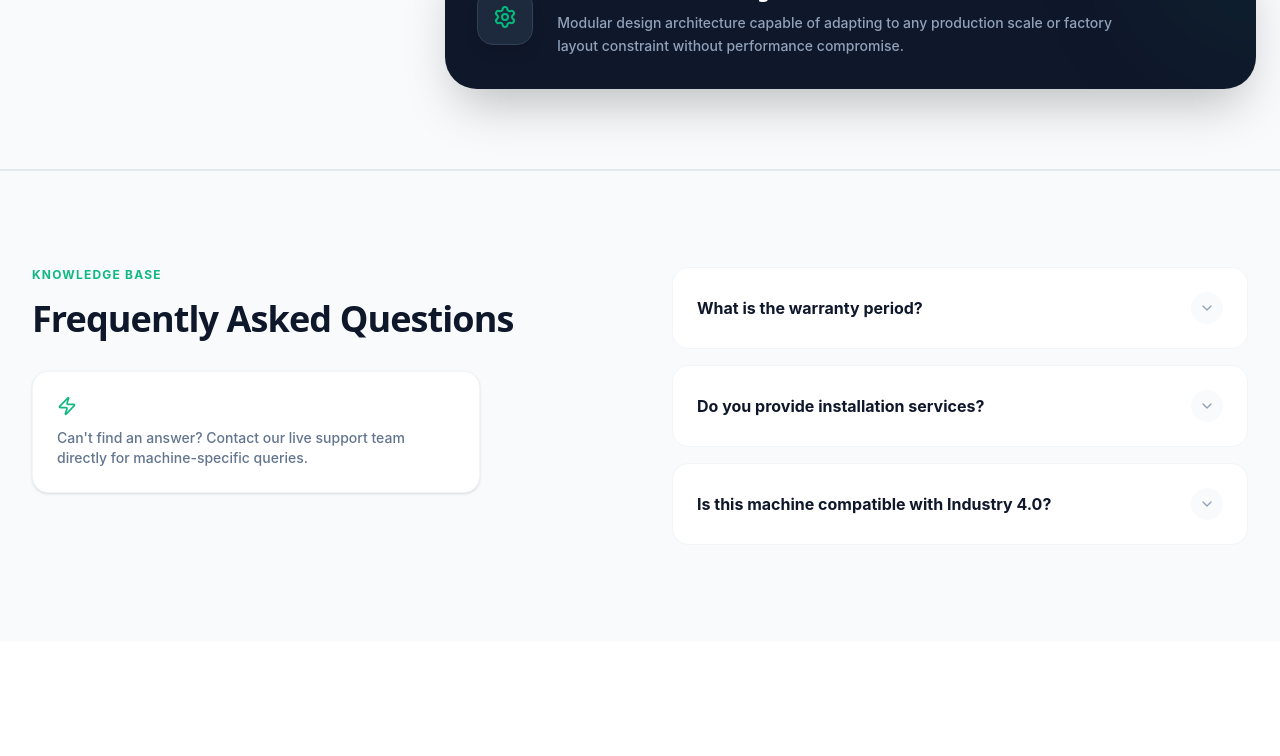
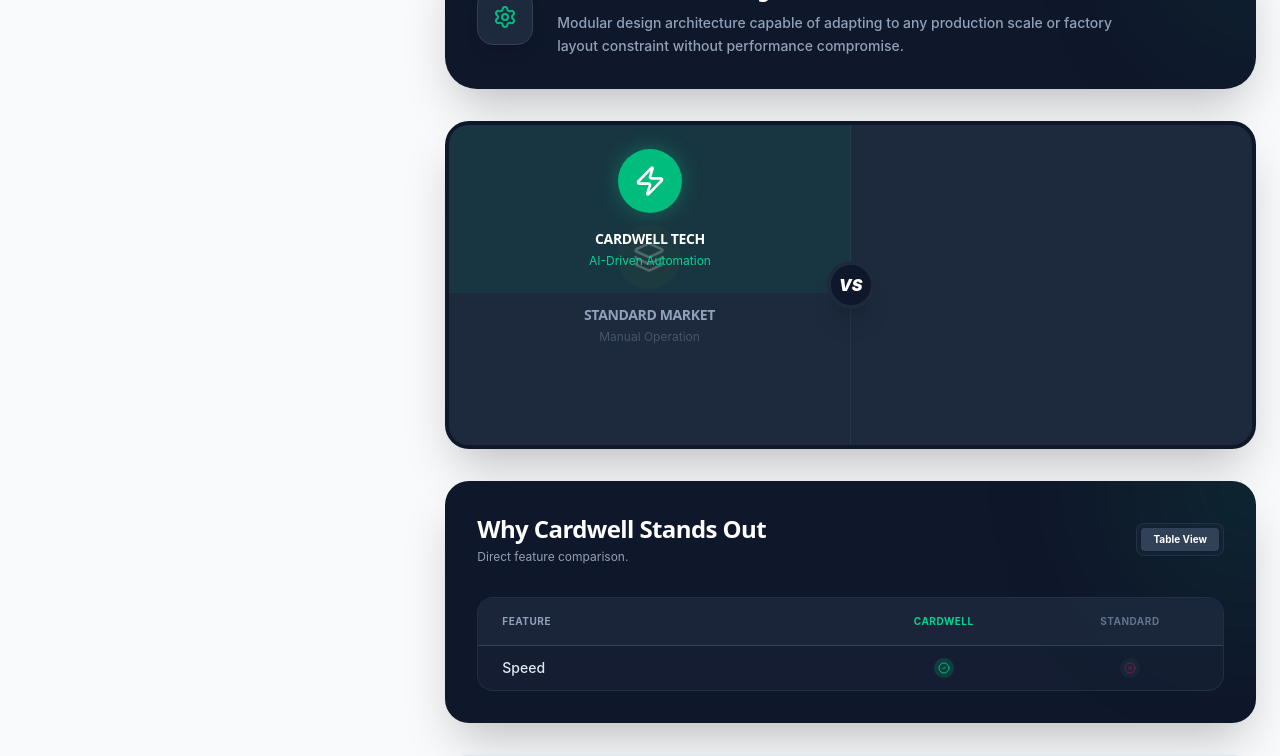
Before and after one commit to suryajagan2803-creator/carwell-website, a Next.js app: page /product/apron-doffing-device in a window 1280 px wide. Shown: the part 1740-2496 px from the top of the page. Built offline with nearby package versions, Linux system fonts and the light colour scheme.

Commit message:
Latest update: Fixed Timeline scroll, added Product Catalog filters

```diff
--- a/src/app/product/[slug]/page.tsx
+++ b/src/app/product/[slug]/page.tsx
@@ -302,8 +302,8 @@
                                 </div>
                             </div>
 
-                            {/* OLD CONTENT HIDDEN */}
-                            <div className="hidden">
+                            {/* RESTORED CONTENT: VISUAL & DATA DEEP DIVE */}
+                            <div className="space-y-8">
 
                                 {/* 1. VISUAL COMPARISON CARD */}
                                 <div className="bg-slate-900 rounded-3xl p-1 overflow-hidden shadow-2xl">
```
